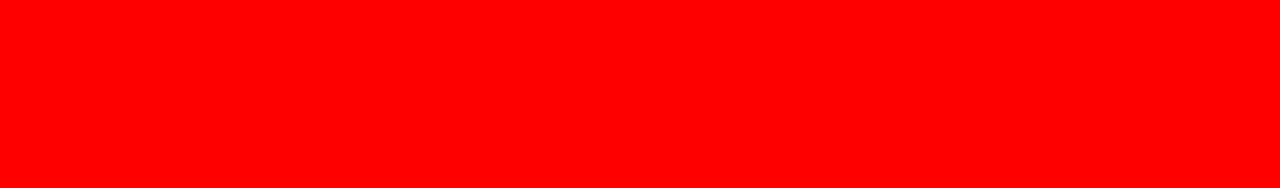
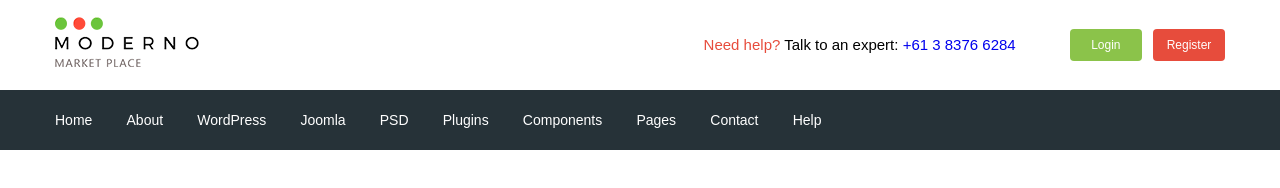
Before and after one commit to irik007/moderno, a website: page app/index.html in a window 1280 px wide. Drawn offline with nearby package versions, Linux system fonts and the light colour scheme; files that its build step writes are made by us from their sources.

Commit message:
added header

```diff
--- a/app/index.html
+++ b/app/index.html
@@ -1,15 +1,103 @@
 <!DOCTYPE html>
 <html lang="en">
   <head>
-	<meta charset="UTF-8">
-	<meta http-equiv="X-UA-Compatible" content="IE=edge">
-	<meta name="viewport" content="width=device-width, initial-scale=1.0">
+    <meta charset="UTF-8" />
+    <meta http-equiv="X-UA-Compatible" content="IE=edge" />
+    <meta name="viewport" content="width=device-width, initial-scale=1.0" />
     <title>Document</title>
-	<link rel="stylesheet" href="css/libs.min.css">
-	<link rel="stylesheet" href="css/style.min.css">
+	<!-- <link href="https://fonts.googleapis.com/css2?family=Roboto:wght@500;700&display=swap" rel="stylesheet"> -->
+    <link rel="stylesheet" href="css/libs.min.css" />
+    <link rel="stylesheet" href="css/style.min.css" />
   </head>
   <body>
+    <header class="header">
+      <div class="header_top">
+        <div class="container">
+			<div class="header__top-inner">
+          <div class="header__logo">
+            <a href="#">
+              <img src="images/logo.png" alt="" />
+            </a>
+          </div>
+          <div class="header__text">
+            <a href="">
+              <span>Need help?</span>
+            </a>
+            Talk to an expert:
+            <a class="header__phone" href="tel:61383766284">+61 3 8376 6284</a>
+          </div>
+          <div class="header__box">
+            <a class="basket" href="#"></a>
+            <a class="header__btn header__btn-login" href="">Login</a>
+            <a class="header__btn header__btn-register" href="">Register</a>
+          </div>
+		</div>
+      </div>
+    </div>
+	  <div class="header__menu">
+		  <div class="container">
+			  <nav class="menu">
+				<ul class="menu__list">
+					<ul class="menu__list">
+						<li>
 
+							<a href="#">
+Home
+						</a>
+						</li>
+						<li>
+							<a href="#">
+About
+						</a>
+						</li>
+						<li>
+							<a href="#">
+WordPress
+						</a>
+						</li>
+						<li>
+							<a href="#">
+Joomla
+						</a>
+						</li>
+						<li>
+							<a href="#">
+PSD
+						</a>
+						</li>
+						<li>
+							<a href="#">
+Plugins
+						</a>
+						</li>
+						<li>
+							<a href="#">
+Components
+						</a>
+						</li>
+						<li>
+							<a href="#">
+Pages
+						</a>
+						</li>
+						<li>
+							<a href="#">
+Contact
+						</a>
+						</li>
+						<li>
+							<a href="#">
+Help
+						</a>
+						</li>
+					</ul>
+			  </nav>
+		  </div>
+	  </div>
+
+
+
+    </header>
 
     <script src="https://ajax.googleapis.com/ajax/libs/jquery/3.5.1/jquery.min.js"></script>
     <script src="js/libs.min.js"></script>
--- /dev/null
+++ b/app/scss/_fonts.scss
@@ -0,0 +1,7 @@
+@font-face {
+	font-family: 'Roboto-Regular', sans-serif;
+	src: url('../fonts/Roboto-Regular.woff2') format('woff2'),
+		 url('../fonts/Roboto-Regular.woff') format('woff');
+	font-weight: 400;
+	font-display: swap;
+}
--- /dev/null
+++ b/app/scss/_global.scss
@@ -0,0 +1,33 @@
+html{
+	box-sizing: border-box;
+}
+*,
+*::before,
+*::after{
+	box-sizing: inherit;
+}
+a{
+	display: inline-block;
+	text-decoration: none;
+	color: text;
+}
+ul,
+li{
+margin: 0;
+padding: 0;
+list-style: none;
+}
+
+body{
+	font-family: 'Roboto-Regular', sans-serif;
+	font-weight: 400;
+	font-size: 15px;
+	line-height: 24px;
+	color: text;
+}
+
+.container{
+	max-width: 1200px;
+	margin: 0 auto;
+	padding: 0 15px
+}
--- /dev/null
+++ b/app/scss/_vars.scss
@@ -0,0 +1,4 @@
+$text: #546e7a;
+$red: #e74c3c;
+$green: #8bc34a;
+$bg: #263238;
--- a/app/scss/style.scss
+++ b/app/scss/style.scss
@@ -1,16 +1,56 @@
-html{
-	box-sizing: border-box;
-}
-*,
-*::before,
-*::after{
-	box-sizing: inherit;
+@import 'vars';
+@import 'global';
+@import 'fonts';
+
+.header__top-inner{
+	display: flex;
+	justify-content: space-between;
+	height: 90px;
+	align-items: center;
 }
 
-.box{
-text-decoration: none;
+.header__text{
+	margin-left: auto;
+	margin-right: 50px;
+	span{
+		color: $red;
+	}
 }
 
-body{
-	background-color: red;
+.header__btn{
+	 padding: 4px;
+	 width: 72px;
+	 border-radius: 4px;
+	 text-align: center;
+	 color: #fff;
+	 font-size: 12px;
 }
+
+.header__btn-login{
+	background-color: $green;
+}.header__btn-register{
+	background-color: $red;
+	margin-left: 7px;
+}
+
+.header__menu{
+	background-color: $bg;
+}
+.menu{
+	display: flex;
+	align-items: center;
+	height: 60px;
+}
+
+.menu__list{
+	li{
+		display: inline-block;
+		&+li{
+			margin-left: 30px;
+		}
+		a{
+			color: #fff;
+			font-size: 14px;
+		}
+	}
+}
--- a/gulpfile.js
+++ b/gulpfile.js
@@ -8,8 +8,8 @@ let gulp = require('gulp'),
 	cssmin = require('gulp-cssmin');
 
 gulp.task('sass', function () {
-	return gulp.src('app/scss/style.scss')
-		.pipe(sass({ outputStyle: 'compressed' }))
+	return gulp.src('app/scss/**/*.scss')
+		.pipe(sass({ outputStyle: 'expanded' }))
 		.pipe(rename({ suffix: '.min' }))
 		//.pipe(autoPrefixer({ overrideBrowserslist: ['last 8 version'] }))
 		.pipe(gulp.dest('app/css'))
@@ -61,7 +61,7 @@ gulp.task('browser-sync', function () {
 
 
 gulp.task('watch', function () {
-	gulp.watch('app/scss/style.scss', gulp.parallel('sass'))
+	gulp.watch('app/scss/**/*.scss', gulp.parallel('sass'))
 	gulp.watch('app/*.html', gulp.parallel('html'))
 	gulp.watch('app/js/*.js', gulp.parallel('js'))
 });
```
Also changed, not shown: app/fonts/Roboto-Regular.woff (added), app/fonts/Roboto-Regular.woff2 (added), app/images/logo.png (added). Lines whose indentation alone changed are shown as unchanged.
